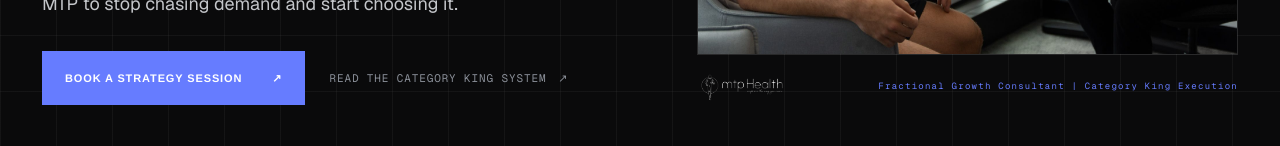
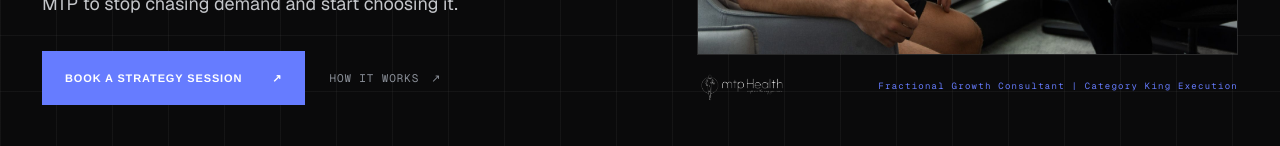
Before and after one commit to beniskillen/Growth-Labs, a Next.js app: page /work/mtp-health in a window 1280 px wide. Shown: the part 581-727 px from the top of the page. Built offline with nearby package versions, Linux system fonts and the light colour scheme.

Commit message:
Rename the MTP case-study system link to How It Works.
Give the Category King layers a little more space under the case-study prose.

```diff
--- a/app/globals.css
+++ b/app/globals.css
@@ -4021,6 +4021,10 @@ body:has(.work-page) .site-header {
   margin-top: 56px;
 }
 
+.work-page .offer-prose + .work-layers {
+  margin-top: 56px;
+}
+
 .work-page .section-heading:has(+ .section-heading) {
   margin-bottom: 56px;
 }
--- a/app/work/mtp-health/page.tsx
+++ b/app/work/mtp-health/page.tsx
@@ -44,7 +44,7 @@ export default function MtpHealthCase() {
           <div className="button-row">
             <StrategyButton />
             <SiteLink className="text-link" href="/#category-example">
-              Read the Category King System <Arrow />
+              How It Works <Arrow />
             </SiteLink>
           </div>
         </div>
```
